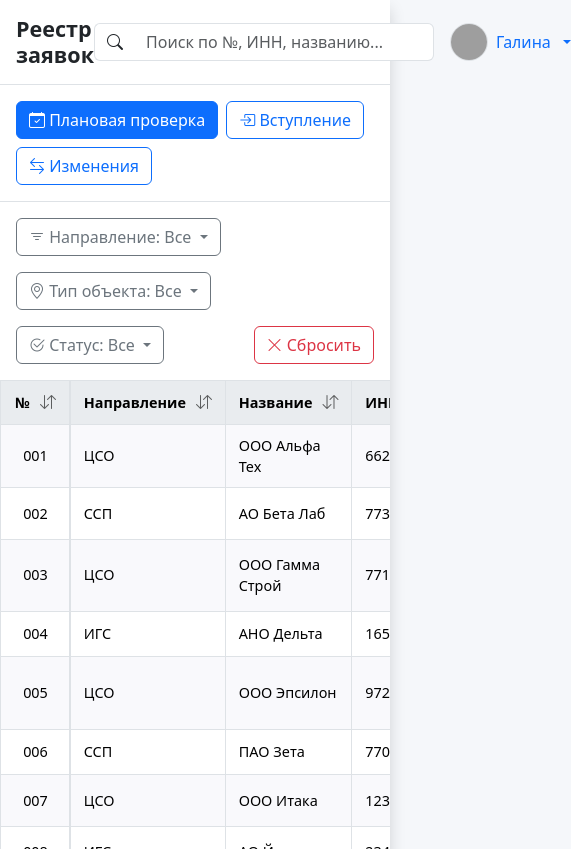
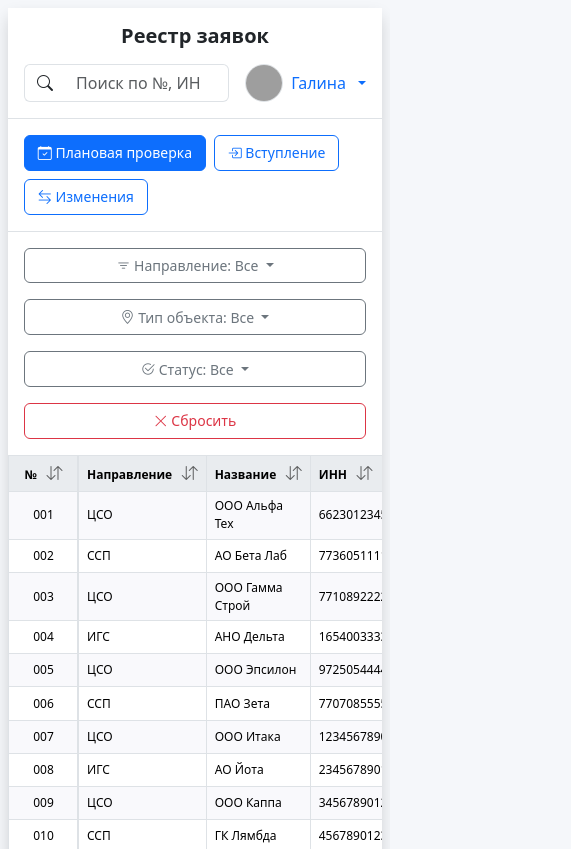
Before and after one commit to helloGalina/mock-crm, a plain HTML site: page index.html in a window 390 px wide. Shown: the top 849 px of the page, 571 px wide, since content can reach past the window. Drawn offline with nearby package versions, Linux system fonts and the light colour scheme; grey boxes are pictures that could not be loaded.

Commit message:
Обновлена адаптация для мобильных устройств

```diff
--- a/style.css
+++ b/style.css
@@ -180,17 +180,140 @@ footer {
   flex-shrink: 0;
 }
 
+
 @media (max-width: 992px) {
   .table th,
   .table td {
-    font-size: 0.9rem;
-    padding: 0.6rem 0.8rem;
-    min-width: 100px;
+    font-size: 0.875rem;
+    padding: 0.5rem 0.75rem;
+    min-width: 90px;
   }
 
   .status-badge {
     min-width: auto;
-    padding: 0.3em 0.65em;
-    font-size: 0.8rem;
+    padding: 0.3em 0.6em;
+    font-size: 0.75rem;
+  }
+
+  .filter-bar {
+    gap: 0.5rem;
+    flex-wrap: wrap;
+  }
+
+  .filter-bar .dropdown-toggle {
+    font-size: 0.875rem;
+    padding: 0.4rem 0.75rem;
+  }
+
+  footer {
+    flex-direction: column;
+    align-items: stretch;
+    gap: 1rem;
+    padding: 1rem;
+  }
+
+  .pagination {
+    justify-content: center;
   }
 }
+
+@media (max-width: 767px) {
+  header {
+    flex-direction: column;
+    align-items: stretch;
+    gap: 1rem;
+    padding: 1rem;
+  }
+
+  .input-group {
+    width: 100% !important;
+  }
+
+  .filter-bar {
+    flex-direction: column;
+    gap: 0.75rem;
+  }
+
+  .filter-bar .dropdown {
+    width: 100%;
+  }
+
+  .filter-bar .dropdown-toggle {
+    justify-content: space-between;
+    width: 100%;
+  }
+
+  #resetFilters {
+    width: 100%;
+    margin-left: 0;
+  }
+
+  .table th,
+  .table td {
+    font-size: 0.8125rem;
+    padding: 0.4rem 0.6rem;
+    min-width: 70px;
+  }
+
+  .table th:nth-child(n+8),
+  .table td:nth-child(n+8) {
+    display: none;
+  }
+
+  footer .d-flex {
+    flex-direction: column;
+    align-items: stretch;
+    gap: 0.75rem;
+  }
+
+  .pagination {
+    flex-wrap: wrap;
+    justify-content: center;
+    gap: 0.25rem;
+  }
+
+  .btn, .btn-sm, .form-select {
+    font-size: 0.875rem;
+    padding: 0.4rem 0.8rem;
+  }
+}
+
+@media (max-width: 575px) {
+  body {
+    padding: 0.5rem;
+  }
+
+  .table-container {
+    border-radius: 0;
+  }
+
+  .table th,
+  .table td {
+    font-size: 0.75rem;
+    padding: 0.35rem 0.5rem;
+    min-width: 60px;
+  }
+
+  .status-badge {
+    font-size: 0.6875rem;
+    padding: 0.25em 0.5em;
+  }
+
+  header h4 {
+    font-size: 1.25rem;
+  }
+
+  .input-group {
+    font-size: 0.875rem;
+  }
+
+  footer {
+    font-size: 0.875rem;
+    padding: 0.75rem;
+  }
+
+  .pagination .page-link {
+    padding: 0.25rem 0.5rem;
+    font-size: 0.8125rem;
+  }
+}
```
